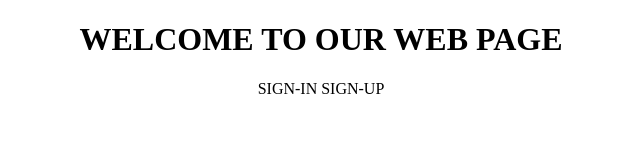
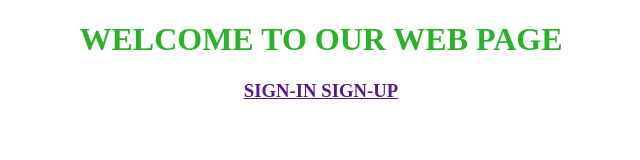
Before and after one commit to Rohithsudepalli309/localrepo1, a plain HTML site: page index.html in a window 1280 px wide. Shown: the whole page, without its empty margins (319-959 px from the left). Drawn offline with Linux system fonts and the light colour scheme.

Commit message:
new feature added

```diff
--- a/index.html
+++ b/index.html
@@ -3,12 +3,14 @@
 <head>
     <meta charset="UTF-8">
     <meta name="viewport" content="width=device-width, initial-scale=1.0">
+    <link rel="stylesheet" href="index.css">
     <title>Document</title>
 </head>
 <body>
     <center>
         <b><h1>WELCOME TO OUR WEB PAGE</h1></b>
-          <P>SIGN-IN SIGN-UP</P>
+        <a href=""><h3>SIGN-IN  SIGN-UP</h3> </a>
+
     </center>
 </body>
 </html>
```
